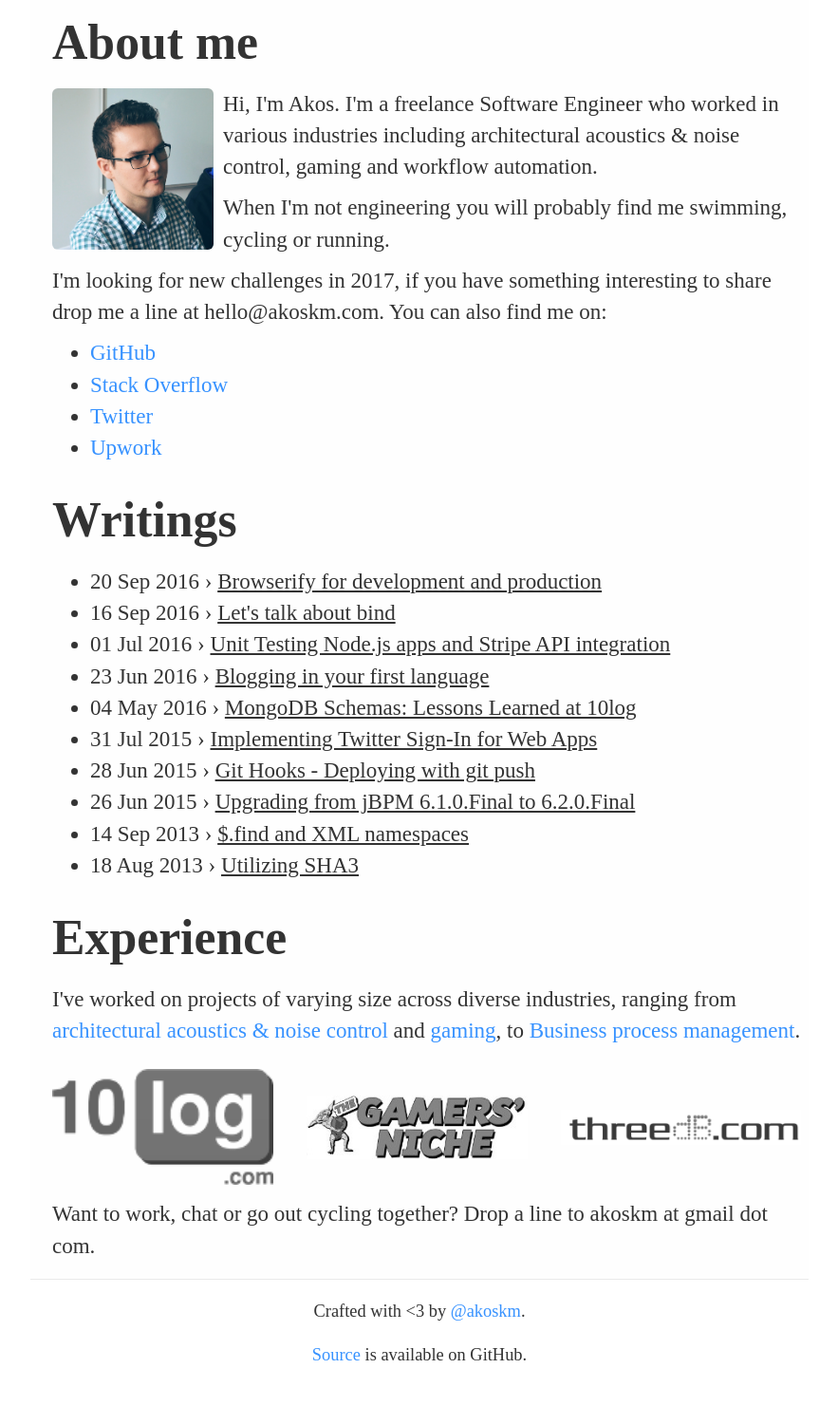
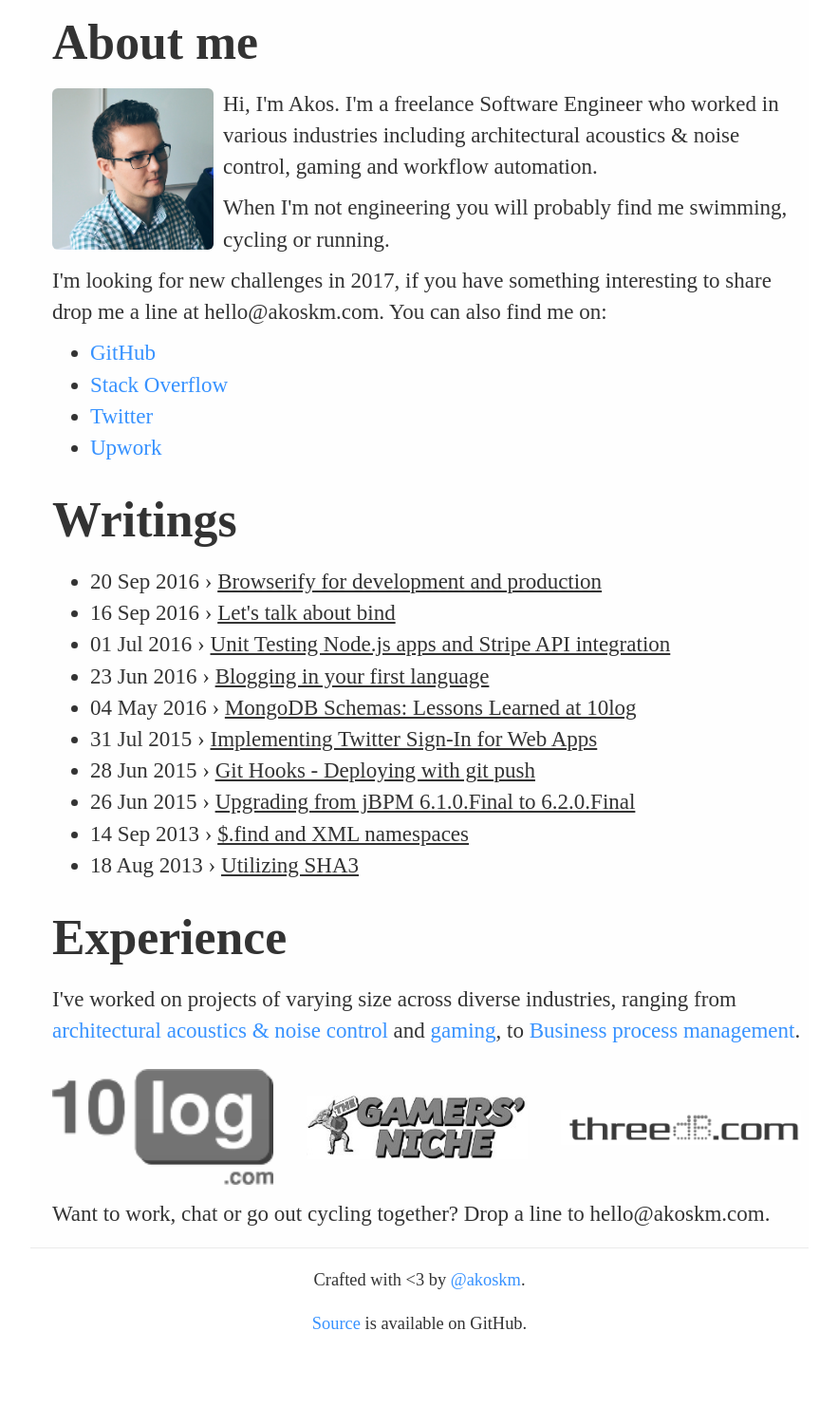
Before and after one commit to akoskm/akoskm.github.io, a Jekyll site: the page built from index.html, in a window 1280 px wide. Shown: the whole page at 95% size, without its empty margins (198-1081 px from the left). Built offline with Jekyll 4.4.1, drawn with Linux system fonts in a browser that asks for light colours; nearby versions of some CDN libraries; some web fonts are replaced; comment, search, counter and statistics services are not loaded; after the commit the page ends 1448 px from its top, so only the background shows below that.

Commit message:
update email address

```diff
--- a/index.html
+++ b/index.html
@@ -111,7 +111,7 @@ title: Akos Kemives
 <section class="contact">
   <div class="grid">
     <div class="col-1">
-      <p>Want to work, chat or go out cycling together? Drop a line to akoskm at gmail dot com.</p>
+      <p>Want to work, chat or go out cycling together? Drop a line to hello@akoskm.com.</p>
     </div>
   </div>
 </section>
```
